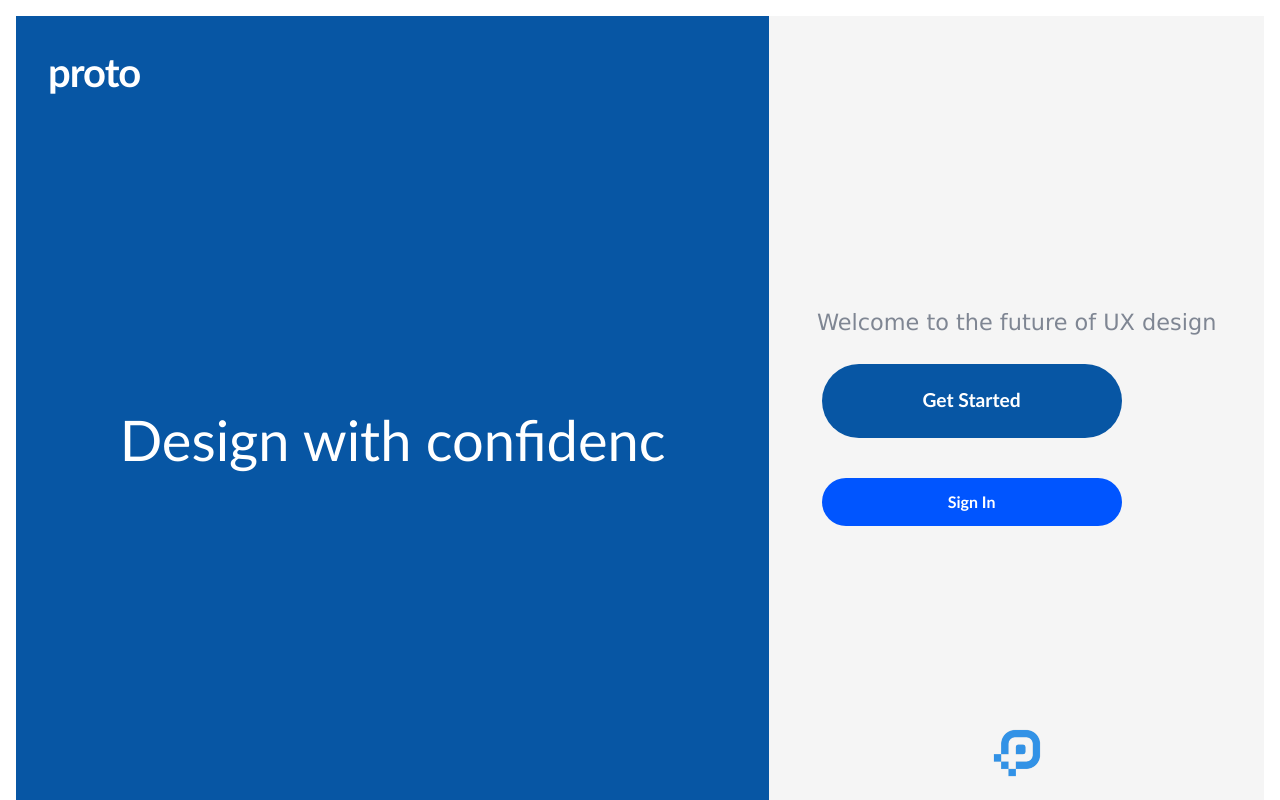
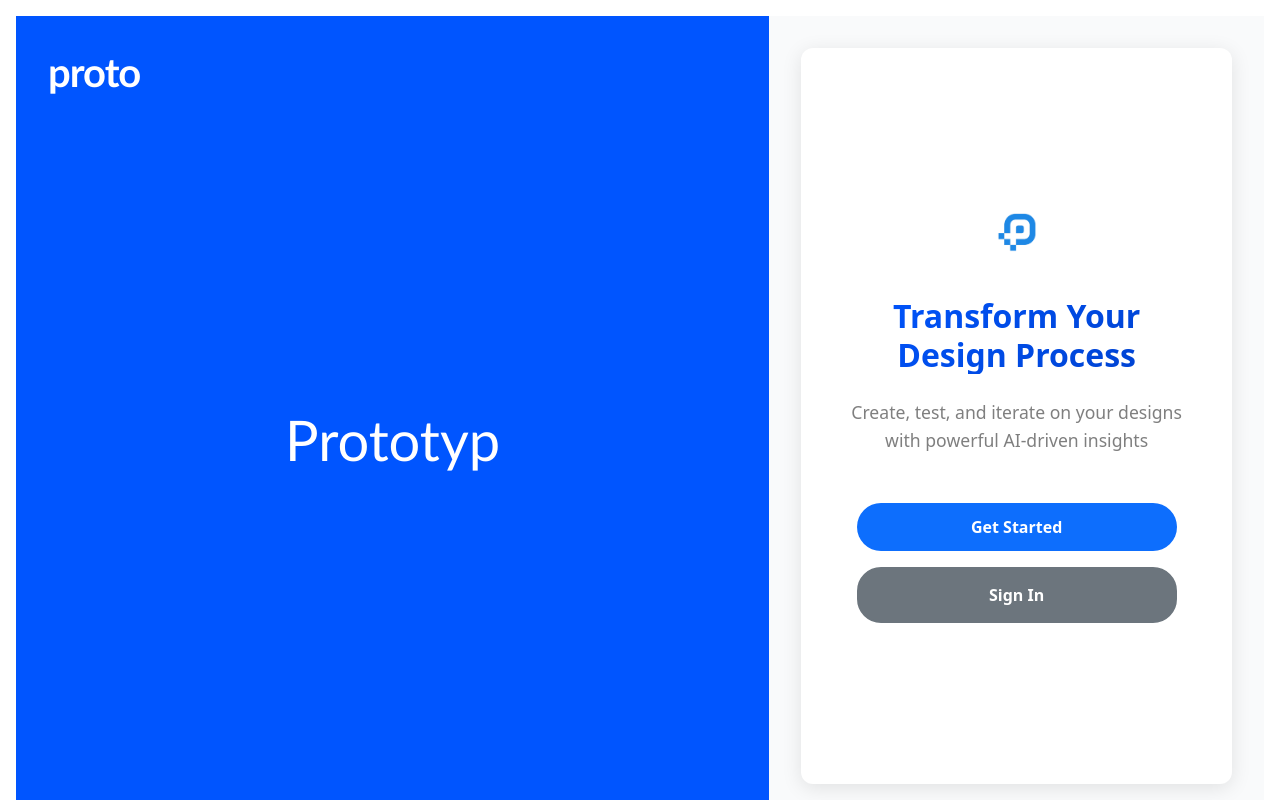
Before and after one commit to ZahraFalih/proto-frontend, a React (Create React App) app: page / in a window 1280 px wide. Built offline with nearby package versions, Linux system fonts and the light colour scheme.

Commit message:
fix the fucking cursor

```diff
--- a/src/pages/welcomePage.js
+++ b/src/pages/welcomePage.js
@@ -1,86 +1,91 @@
 import React, { useEffect, useState } from 'react';
 import { Link } from 'react-router-dom';
 import '../styles/WelcomePage.css';
-import logo from "../assets/icons/logo.png";
+import logo from '../assets/icons/logo.png';
 import '../styles/global.css';
 
 const WelcomePage = () => {
-  const [currentPhrase, setCurrentPhrase] = useState('');
-
   const phrases = [
-    "Design with confidence",
-    "Prototype with precision",
-    "Iterate with insights",
-    "Launch with impact"
+    'Design with confidence',
+    'Prototype with precision',
+    'Iterate with insights',
+    'Launch with impact'
   ];
 
+  const [displayText, setDisplayText]   = useState('');
+  const [phraseIdx,   setPhraseIdx]     = useState(0);
+  const [isDeleting,  setIsDeleting]    = useState(false);
+
   useEffect(() => {
-    let currentPhraseIndex = 0;
-    let currentCharIndex = 0;
-    let isDeleting = false;
+    const current = phrases[phraseIdx];
+
     let timeoutId;
+    const TYPING_SPEED   = 90;   // ms between keystrokes
+    const DELETING_SPEED = 40;   // ms between backspaces
+    const HOLD_TIME      = 1800; // pause when phrase is complete
 
-    const type = () => {
-      const currentFullPhrase = phrases[currentPhraseIndex];
+    if (isDeleting) {
+      // delete one char
+      timeoutId = setTimeout(() => {
+        setDisplayText(prev => prev.slice(0, -1));
 
-      if (isDeleting) {
-        setCurrentPhrase(prev => prev.slice(0, -1));
-        if (currentPhrase.length === 0) {
-          isDeleting = false;
-          currentPhraseIndex = (currentPhraseIndex + 1) % phrases.length;
-          timeoutId = setTimeout(type, 1500);
-          return;
+        // if nothing left, move to next phrase
+        if (displayText.length === 0) {
+          setIsDeleting(false);
+          setPhraseIdx(prev => (prev + 1) % phrases.length);
         }
-        timeoutId = setTimeout(type, 75);
+      }, DELETING_SPEED);
+    } else {
+      // type one char
+      if (displayText.length < current.length) {
+        timeoutId = setTimeout(() => {
+          setDisplayText(current.slice(0, displayText.length + 1));
+        }, TYPING_SPEED);
       } else {
-        setCurrentPhrase(currentFullPhrase.slice(0, currentCharIndex + 1));
-        currentCharIndex++;
-        if (currentCharIndex > currentFullPhrase.length) {
-          isDeleting = true;
-          currentCharIndex = 0;
-          timeoutId = setTimeout(type, 2000);
-          return;
-        }
-        timeoutId = setTimeout(type, 150);
+        // finished typing; pause then start deleting
+        timeoutId = setTimeout(() => setIsDeleting(true), HOLD_TIME);
       }
-    };
+    }
 
-    type();
     return () => clearTimeout(timeoutId);
-  }, []);
+  }, [displayText, isDeleting, phraseIdx, phrases]);
 
   return (
-    <div className='page-container'>
+    <div className="page-container">
       <div className="left-section">
         <h1 className="app-name-left">proto</h1>
+
         <div className="typing-container">
-          <div className="cursor"></div>
-          <h2 className="typing-text">{currentPhrase}</h2>
+          <h2 className="typing-text">
+            {displayText}
+            <span className="cursor" />
+          </h2>
         </div>
       </div>
 
       <div className="right-section">
-        <div className='content-wrapper'>
-          <p className="welcome-message">
-            Welcome to the future of UX design
+        <div className="welcome-card">
+          <header className="welcome-header">
+            <img src={logo} alt="Proto logo" className="welcome-logo" />
+          </header>
+
+          <h2 className="welcome-title">Transform Your Design Process</h2>
+          <p className="welcome-subtitle">
+            Create, test, and iterate on your designs with powerful AI-driven insights
           </p>
-          <div className='button-container'>
-            <Link to='/signup' className='button-link'>
-              <button className='signup-button'>
-                Get Started
-              </button>
+
+          <div className="button-container">
+            <Link to="/signup">
+              <button className="btn-primary signup-btn">Get Started</button>
             </Link>
-            <Link to='/login' className='button-link'>
-              <button className='login-button'>
-                Sign In
-              </button>
+            <Link to="/login">
+              <button className="btn-secondary login-btn">Sign In</button>
             </Link>
           </div>
-          <img src={logo} alt="Proto logo" className="welcome-logo-bottom" />
         </div>
       </div>
     </div>
   );
-}
+};
 
 export default WelcomePage;
--- a/src/styles/WelcomePage.css
+++ b/src/styles/WelcomePage.css
@@ -7,17 +7,27 @@ html, body {
   box-sizing: border-box; /* include padding in height calc */
 }
 
+:root {
+  --color-primary: #0756A4;
+  --color-primary-dark: #2279D0;
+  --color-bg: #F9FAFB;
+  --color-card: #FFFFFF;
+  --color-text: #333333;
+  --color-text-muted: #7F7F7F;
+  --radius: 12px;
+  --shadow: 0 4px 20px rgba(0, 0, 0, 0.1);
+}
+
 .page-container {
   display: flex;
   height: 100vh;
   width: 100%;
-  overflow: hidden;
 }
 
 /* LEFT HALF */
 .left-section {
   flex: 1.6;
-  background-color: #0756A4;
+  background-color: var(--color-primary);
   display: flex;
   flex-direction: column;
   align-items: center;
@@ -59,7 +69,7 @@ html, body {
   top: 50%;
   transform: translateY(-50%);
   width: 2px;
-  height: 3.5em;
+  height: 3.5rem;
   background-color: #fff;
   animation: blink 1s infinite;
 }
@@ -72,37 +82,90 @@ html, body {
 /* RIGHT HALF */
 .right-section {
   flex: 1;
-  background-color: #F5F5F5;
+  background: var(--color-bg);
+  display: flex;
+  align-items: stretch;
+  justify-content: stretch;
+  padding: 2rem;
+}
+
+.welcome-card {
+  background: var(--color-card);
+  border-radius: var(--radius);
+  box-shadow: var(--shadow);
+  width: 100%;
+  height: 100%;
+  display: flex;
+  flex-direction: column;
+  justify-content: center;
+  padding: 2.5rem;
+  text-align: center;
+  position: relative;
+  overflow: hidden;
+  transition: transform 0.3s ease, box-shadow 0.3s ease;
+}
+
+.welcome-card:hover {
+  transform: translateY(-5px);
+  box-shadow: 0 8px 30px rgba(0, 0, 0, 0.15);
+}
+
+.welcome-card::before {
+  content: '';
+  position: absolute;
+  top: 0;
+  left: 0;
+  right: 0;
+  height: 0px;
+  background: linear-gradient(90deg, var(--color-primary), var(--color-primary-dark));
+  opacity: 0.8;
+}
+
+.welcome-header {
   display: flex;
   align-items: center;
   justify-content: center;
-  padding: 2rem;
-  position: relative;
+  margin-bottom: 2.5rem;
 }
 
-.content-wrapper {
-  display: flex;
-  flex-direction: column;
-  align-items: center;
-  width: 100%;
-  gap: 1.5rem;
+.welcome-logo {
+  width: 48px;
+  height: 48px;
+  transition: transform 0.3s ease;
 }
 
-.welcome-message {
-  font-size: 1.4rem;
-  color: #7f8693;
-  text-align: center;
-  margin: 0;
-  font-family: 'Lucida Sans', sans-serif;
+.welcome-logo:hover {
+  transform: scale(1.1);
 }
 
-.welcome-logo-bottom {
-  width: 60px;
-  opacity: 0.9;
-  position: absolute;
-  bottom: 2rem;
-  left: 50%;
-  transform: translateX(-50%);
+.welcome-brand {
+  font-size: 28px;
+  color: var(--color-primary);
+  font-weight: 600;
+  margin: 0;
+}
+
+.welcome-title {
+  margin-bottom: 1.5rem;
+  font-size: 2rem;
+  color: var(--color-primary);
+  font-weight: 700;
+  line-height: 1.2;
+  background: linear-gradient(135deg, var(--color-primary), var(--color-primary-dark));
+  -webkit-background-clip: text;
+  -webkit-text-fill-color: transparent;
+  animation: fadeInUp 0.6s ease-out;
+}
+
+.welcome-subtitle {
+  margin-bottom: 2.5rem;
+  font-size: 1.1rem;
+  color: var(--color-text-muted);
+  line-height: 1.6;
+  max-width: 400px;
+  margin-left: auto;
+  margin-right: auto;
+  animation: fadeInUp 0.6s ease-out 0.2s both;
 }
 
 /* BUTTONS */
@@ -110,49 +173,42 @@ html, body {
   display: flex;
   flex-direction: column;
   gap: 1rem;
-  width: clamp(280px, 40%, 460px);
+  max-width: 320px;
   margin: 0 auto;
+  width: 100%;
+  animation: fadeInUp 0.6s ease-out 0.4s both;
 }
 
-.button-link {
-  display: block;
-  width: 300px;
-  margin: 0 auto 0 -55px;
-  text-decoration: none;
+.btn-primary,
+.btn-secondary {
+  width: 100%;
+  padding: 14px;
+  font-size: 16px;
+  font-weight: 600;
+  border-radius: 24px;
+  cursor: pointer;
+  transition: all 0.2s ease;
 }
 
-.signup-button,
-.login-button {
-  width: 100%;
-  padding: 1.4rem;
-  font-size: 1.2rem;
-  font-weight: 600;
-  border-radius: 50px;
-  cursor: pointer;
-  transition: transform 0.3s ease, box-shadow 0.3s ease;
-  font-family: 'Gill Sans', sans-serif;
-}
-
-.signup-button {
-  background-color: #0756A4;
+.btn-primary {
+  background: var(--color-primary);
   color: #fff;
   border: none;
 }
 
-.login-button {
-  background-color: transparent;
-  color: #0756A4;
-  border: 2px solid #0756A4;
+.btn-primary:hover {
+  background: var(--color-primary-dark);
+  box-shadow: 0 8px 20px rgba(7, 86, 164, 0.3);
 }
 
-.signup-button:hover {
-  background-color: #2279D0;
-  transform: translateY(-2px);
-  box-shadow: 0 4px 12px rgba(7, 86, 164, 0.2);
+.btn-secondary {
+  background: transparent;
+  color: var(--color-primary);
+  border: 2px solid var(--color-primary);
 }
 
-.login-button:hover {
-  background-color: rgba(7, 86, 164, 0.1);
+.btn-secondary:hover {
+  background: rgba(7, 86, 164, 0.1);
   transform: translateY(-2px);
 }
 
@@ -161,24 +217,52 @@ html, body {
   .page-container {
     flex-direction: column;
   }
+
   .left-section {
     padding: 1.5rem;
   }
+
   .typing-text {
     font-size: 2.5rem;
   }
+
   .app-name-left {
     font-size: 2rem;
   }
-  .welcome-message {
-    font-size: 1.2rem;
+
+  .welcome-card {
+    padding: 1.5rem;
   }
-  .signup-button,
-  .login-button {
-    padding: 1.2rem;
-    font-size: 1.1rem;
+
+  .welcome-logo {
+    width: 36px;
+    height: 36px;
+    margin-right: 10px;
   }
-  .button-container {
-    width: 280px;
+
+  .welcome-brand {
+    font-size: 24px;
+  }
+
+  .welcome-title {
+    font-size: 18px;
+    margin-bottom: 2rem;
+  }
+
+  .btn-primary,
+  .btn-secondary {
+    padding: 12px;
+    font-size: 15px;
   }
 }
+
+@keyframes fadeInUp {
+  from {
+    opacity: 0;
+    transform: translateY(20px);
+  }
+  to {
+    opacity: 1;
+    transform: translateY(0);
+  }
+}
```
